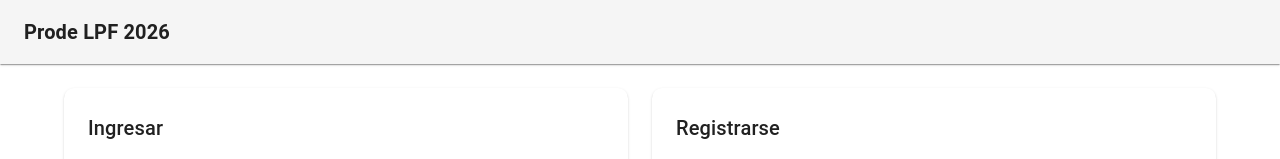
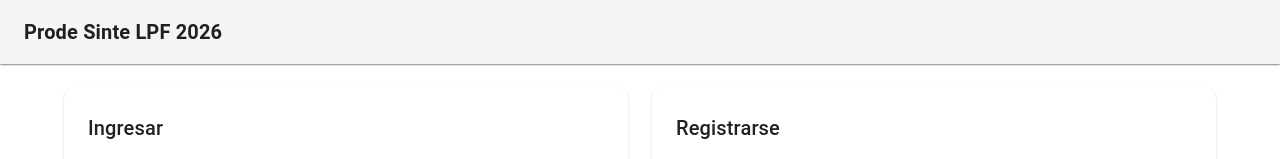
Before and after one commit to german21052005/prode-app-roles, a React (Vite) app in the folder frontend/: page / in a window 1280 px wide. Shown: the top 159 px of the page. Built offline with nearby package versions, Linux system fonts and the light colour scheme; no server answers.

Commit message:
Update App.jsx

```diff
--- a/frontend/src/App.jsx
+++ b/frontend/src/App.jsx
@@ -31,7 +31,7 @@ function App(){
     <Box sx={{ minHeight:'100vh', bgcolor: 'background.default' }}>
       <AppBar position="sticky" elevation={1} color="default">
         <Toolbar sx={{ gap: 2 }}>
-          <Typography variant="h6" sx={{ fontWeight: 700 }}>Prode LPF 2026</Typography>
+          <Typography variant="h6" sx={{ fontWeight: 700 }}>Prode Sinte LPF 2026</Typography>
           <Box sx={{ flexGrow: 1 }} />
           {user && (
             <Typography variant="body2" color="text.secondary">
```
